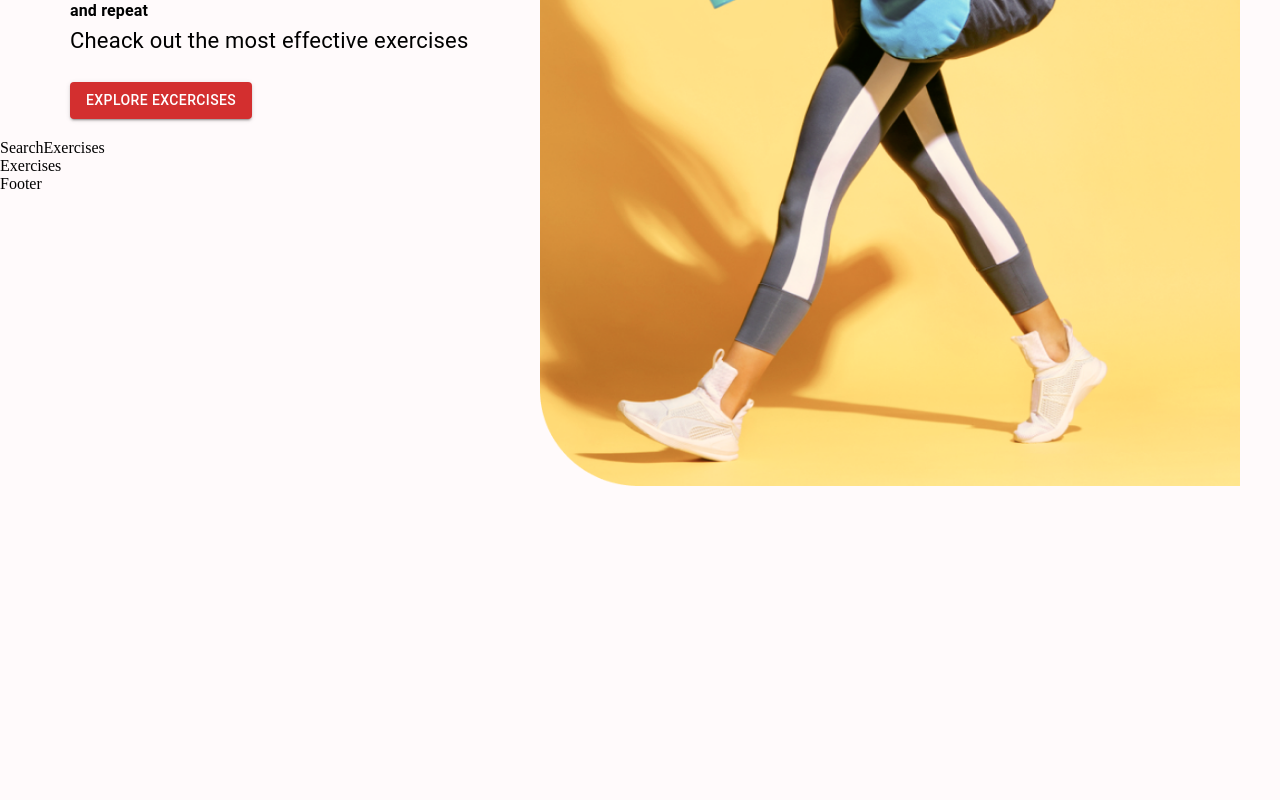
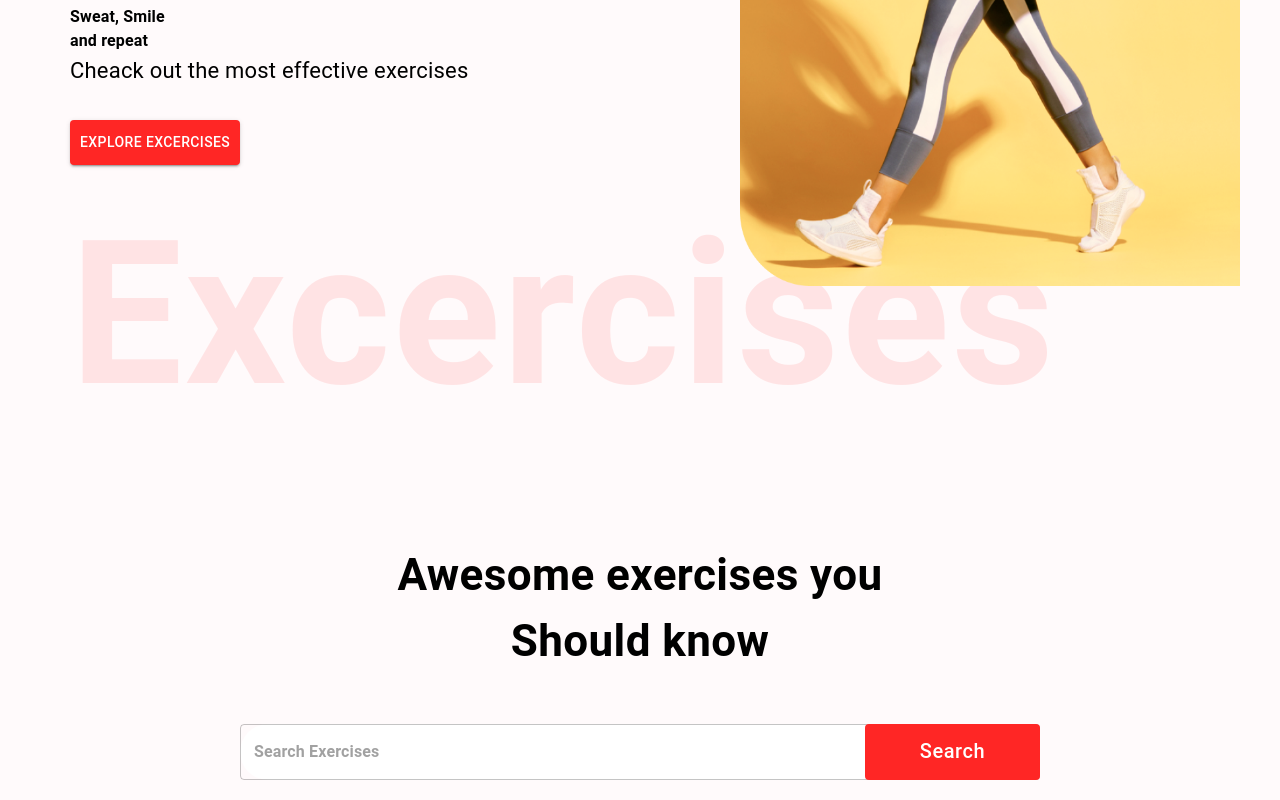
Before and after one commit to soldi3rofwarz/gymApp, a React (Create React App) app: page / in a window 1280 px wide. Shown: the part 380-1180 px from the top of the page. Before the commit the page ends 866 px from the top, so only its background shows below. Built offline with nearby package versions, Linux system fonts and the light colour scheme; no server answers.

Commit message:
agregando searh features

```diff
--- a/src/App.css
+++ b/src/App.css
@@ -57,8 +57,8 @@
   position: absolute;
   right: 40px;
   top: 0px;
-  width: 700px;
-  height: 900px;
+  width: 500px;
+  height: 700px;
   margin-top: -330px;
 }
 
--- a/src/Components/HeroBanner.js
+++ b/src/Components/HeroBanner.js
@@ -11,13 +11,18 @@
       <Typography color="#FF2625" fontWeight='600' fontSize='26px'>
         Strong Gym
       </Typography>
-      <Typography fontWeight={700} sx={{fontsize:{lg:'44px',xs:'40px'}}}>
+      <Typography fontWeight={700} sx={{fontsize:{lg:'44px',xs:'40px'}}} mb='23' mt='30px'>
         Sweat, Smile <br/> and repeat
       </Typography>
-      <Typography fontSize='22px' lineHeight='35px' mb={3}>
+      <Typography fontSize='22px' lineHeight='35px' mb={4}>
        Cheack out the most effective exercises
       </Typography>
-      <Button variant='contained' color='error' href='#exercises'>Explore Excercises</Button>
+      <Button variant='contained' color='error' href='#exercises'
+      sx={{backgroundColor:'#ff2625', padding:'10px'}}
+      >Explore Excercises</Button>
+      <Typography
+      fontWeight={600} color="#ff2625" sx={{opacity:0.1,display:{lg:'block',xs:'none'}}}
+      fontSize='200px'>Excercises</Typography>
       <img src={HeroBannerimg} alt='banner' className='hero-banner-img'/>
     </Box>
   )
--- /dev/null
+++ b/src/Components/HorizontalScrollbar.js
@@ -0,0 +1,9 @@
+import React from 'react'
+
+const HorizontalScrollbar = () => {
+  return (
+    <div>HorizontalScrollbar</div>
+  )
+}
+
+export default HorizontalScrollbar
--- a/src/Components/SearchExercises.js
+++ b/src/Components/SearchExercises.js
@@ -1,8 +1,72 @@
-import React from 'react'
+import React,{useEffect,useState} from 'react'
+import {Box, Button, Stack,TextField,Typography} from '@mui/material'
+import { exerciseOptions,fetchData } from '../api/fetchData'
+import HorizontalScrollbar from './HorizontalScrollbar'
+
+
 
 const SearchExercises = () => {
+  const[search, setSearch] = useState('')
+  const [exercises, setExercises]= useState([])
+  const [bodyParts, setBodyparts]= useState([])
+
+  useEffect(()=>{
+    const fetchDataExercise = async()=>{
+      const bodyPartsData = await fetchData('https://exercisedb.p.rapidapi.com/exercises/bodyPartList', exerciseOptions)
+      setBodyparts (['all', ...bodyPartsData])
+    }
+    fetchDataExercise()
+  })
+
+  const handleSearch = async()=>{
+    if(search){
+      const exerciseData = await fetchData('https://exercisedb.p.rapidapi.com/exercises', exerciseOptions)
+
+      const searched = exerciseData.filter(
+        (Exercise)=>
+        Exercise.name.toLowerCase().includes(search)||
+        Exercise.name.toLowerCase().includes(search)||
+        Exercise.name.toLowerCase().includes(search)||
+        Exercise.name.toLowerCase().includes(search)
+      )
+      setSearch('')
+      setExercises(searched)
+    }
+  }
+
   return (
-    <div>SearchExercises</div>
+    <Stack alignItems='center' mt='37px' justifyContent='center' p='20px'>
+      <Typography fontWeight={700} sx={{fontSize:{lg:'44px',xs:'30px'}}}
+        mb='50px' textAlign='center'>
+        Awesome exercises you <br/>
+        Should know
+      </Typography>
+      <Box position='relative' mb='72px'>
+        <TextField
+        sx={{input:{fontWeight:'700', border:'none', borderRadius:'4px'},
+         width:{lg:'800px', xs:'350px'}, backgroundColor:'#fff', borderRadius:'40px'}}
+        height='76px' value={search} onChange={(e)=>setSearch(e.target.value.toLowerCase())} placeholder='Search Exercises' type='text'
+        />
+        <Button className='search-btn'
+        sx={{
+          bgcolor:'#ff2625',
+          color:'#fff',
+          textTransform:'none',
+          width: {lg:'175px', xs:'80px'},
+          fontSize:{lg:'20px', xs:'14px'},
+          height: '56px',
+          position:'absolute',
+          right:'0',
+        }}
+        onClick={handleSearch}
+        >
+          Search
+        </Button>
+      </Box>
+      <Box sx={{position:'relative', width:'100%', p:'20px'}}>
+          <HorizontalScrollbar data={bodyParts}/>
+      </Box>
+    </Stack>
   )
 }
 
--- /dev/null
+++ b/src/api/fetchData.js
@@ -0,0 +1,13 @@
+export const exerciseOptions = {
+    method: 'GET',
+    headers: {
+      'X-RapidAPI-Key': '5fb61300eemsh734be7e2da9b4a8p122822jsn82518756f6b4',
+      'X-RapidAPI-Host': 'exercisedb.p.rapidapi.com'
+    }
+  };
+
+export const fetchData = async(url, options)=>{
+    const response = await fetch(url, options)
+    const data = await response.json()
+    return data;
+}
```
Also changed, not shown: 1 other file (tests, documents, lock files or other folders).
